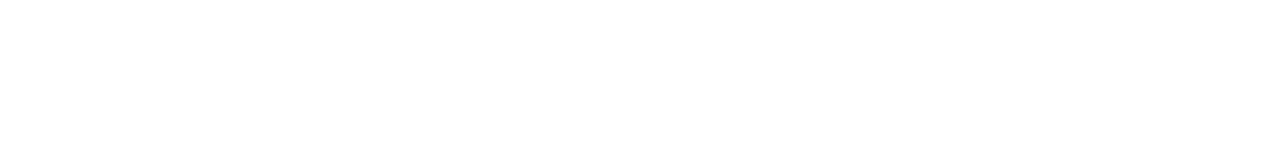
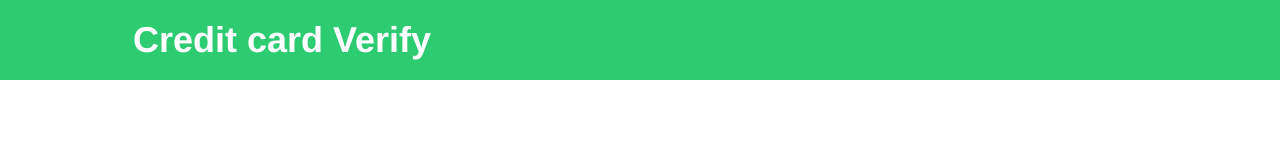
Before and after one commit to CloudPixelPE/CreditChecker, a plain HTML site: page index.html in a window 1280 px wide. Drawn offline with nearby package versions, Linux system fonts and the light colour scheme.

Commit message:
style header dan nav

```diff
--- a/assets/css/demo.css
+++ b/assets/css/demo.css
@@ -0,0 +1,20 @@
+header {
+  background-color: #2ecc71;
+  width: 100%;
+}
+
+#head-info {
+  margin: 0 auto;
+  width: 80%;
+}
+
+.title {
+  padding: 5px;
+  color: #fff;
+}
+
+.title h1 {
+  line-height: 30px;
+  font-weight: bold;
+  padding-bottom: 10px;
+}
--- a/index.html
+++ b/index.html
@@ -8,7 +8,13 @@
     <link rel="stylesheet" href="assets/css/style.css">
   </head>
   <body>
-
+    <header>
+      <div id="head-info">
+        <div class="title">
+          <h1>Credit card Verify</h1>
+        </div>
+      </div>
+    </header>
     <script src="https://cdnjs.cloudflare.com/ajax/libs/jquery/3.2.1/jquery.min.js"></script>
     <script src="https://maxcdn.bootstrapcdn.com/bootstrap/3.3.7/js/bootstrap.min.js"></script>
     <script src="assets/js/jquery.payform.min.js"></script>
```
